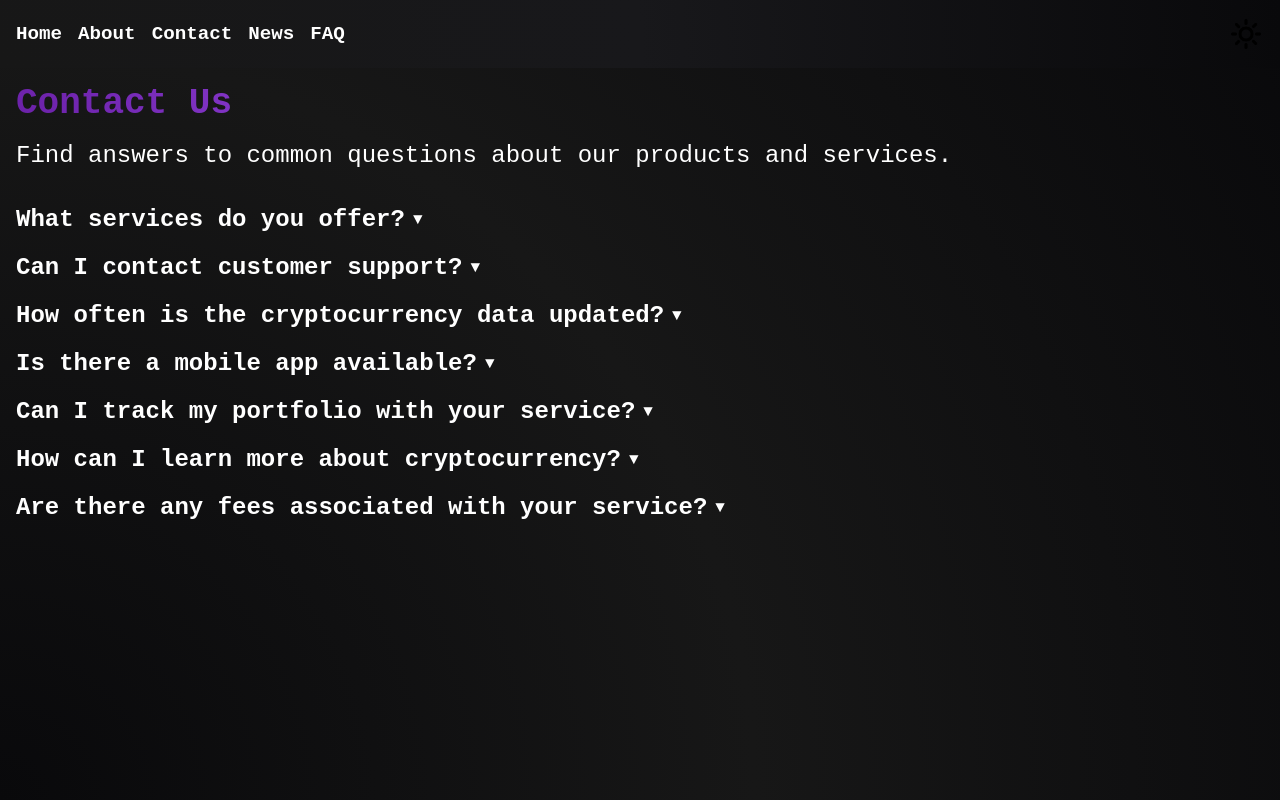
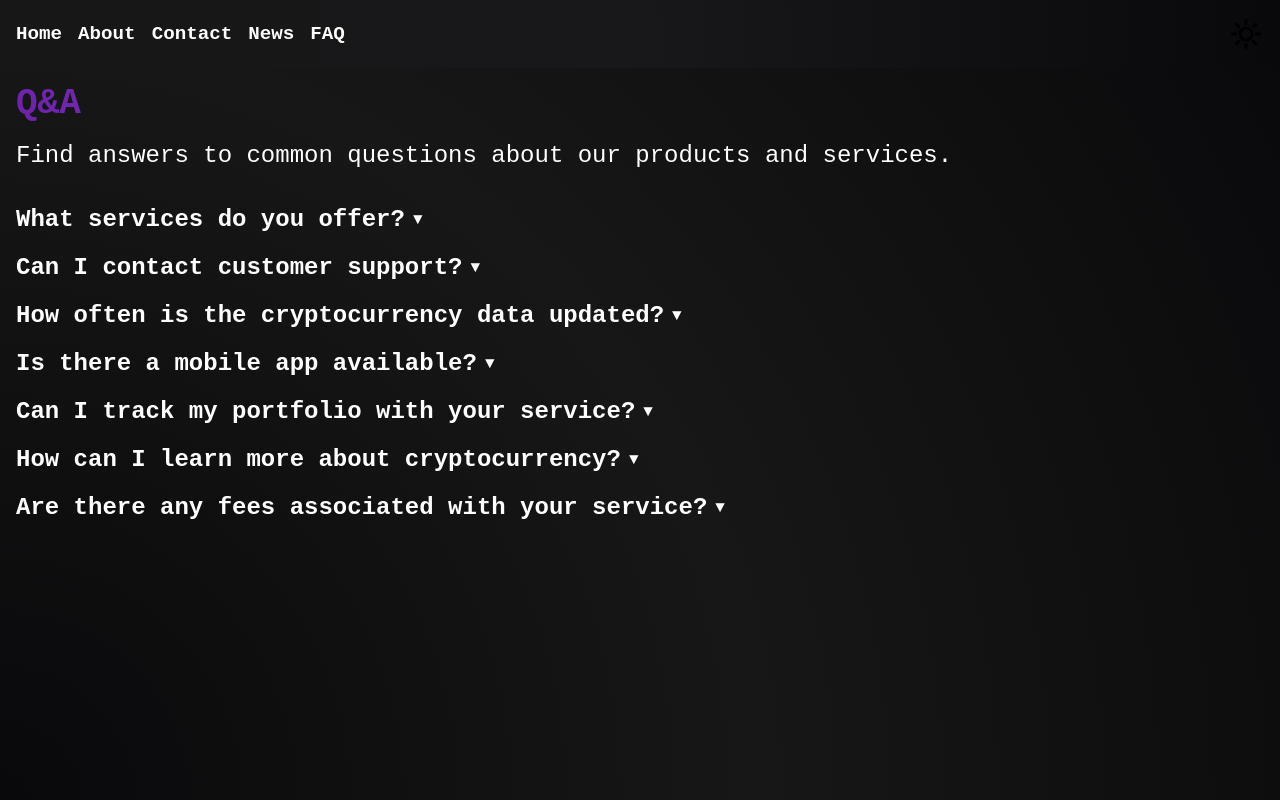
Before and after one commit to itamar-kraus/CryptoCurrency-Dashboard, a React (Create React App) app in the folder Client/: page /faq in a window 1280 px wide. Both pictures are taken after a click on the button "Get started". Built offline with nearby package versions, Linux system fonts and the light colour scheme.

Commit message:
fix faq page

```diff
--- a/Client/src/pages/FAQ/FAQ.jsx
+++ b/Client/src/pages/FAQ/FAQ.jsx
@@ -104,7 +104,7 @@ const FAQ = () => {
   return (
     <div className="tab-content  text-gray-800 dark:text-white">
       <h2 className="center-align text-4xl font-bold mb-4 bg-[radial-gradient(circle_at_bottom_left,_var(--tw-gradient-stops))] from-purple-800 via-purple-500 to-purple-800 text-transparent bg-clip-text">
-        Contact Us
+        Q&A
       </h2>
       <p className="mb-8 text-2xl">
         Find answers to common questions about our products and services.
```
